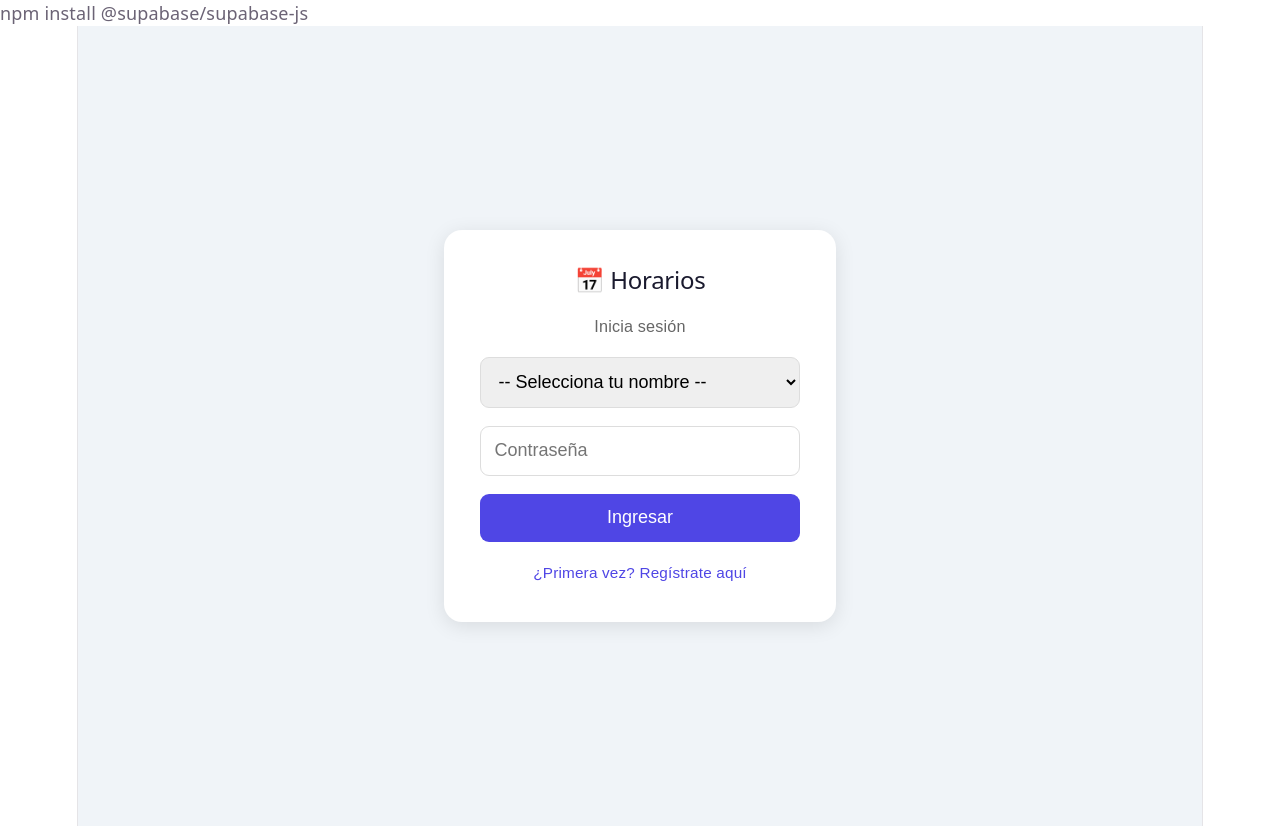
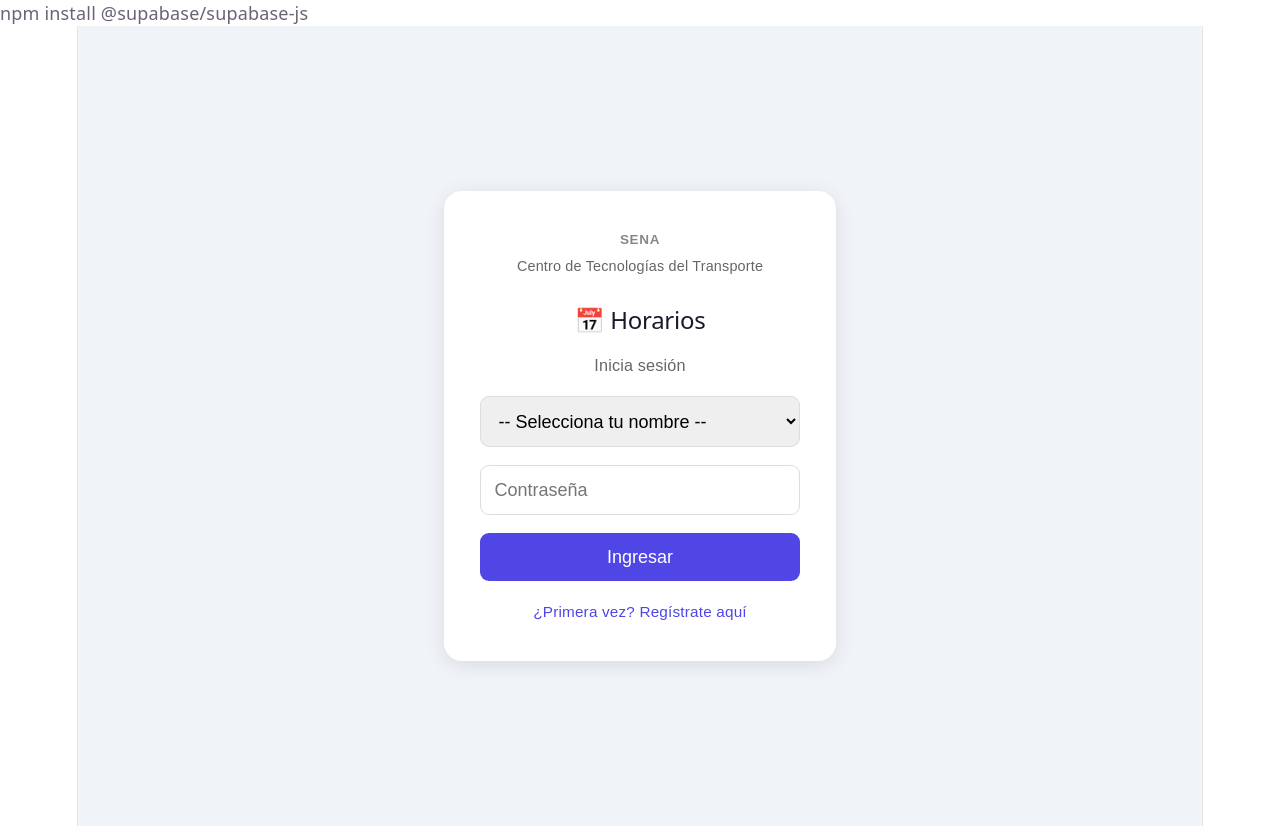
Before and after one commit to carlosariza9604/horariosctt, a React (Vite) app: page / in a window 1280 px wide. Built offline with nearby package versions, Linux system fonts and the light colour scheme.

Commit message:
fix imagen horario y logo sena

```diff
--- a/src/App.tsx
+++ b/src/App.tsx
@@ -101,7 +101,7 @@ function PaginaPDF({ pdfUrl, pagina }: { pdfUrl: string, pagina: number }) {
       </div>
       <div style={{ overflowX: 'auto', width: '100%' }}>
         <img
-          src={imagenUrl}
+          src="/sena.png"
           alt="Horario"
           style={{
             width: `${zoom * 100}%`,
@@ -303,8 +303,17 @@ export default function App() {
   if (!session) return (
     <div style={s.center}>
       <div style={s.card}>
-        <h2 style={s.titulo}>📅 Horarios</h2>
-        <p style={s.subtitulo}>{modo === 'login' ? 'Inicia sesión' : 'Regístrate'}</p>
+       <div style={{ textAlign: 'center', marginBottom: '0.5rem' }}>
+        <p style={{ margin: 0, fontSize: '0.75rem', color: '#888', fontWeight: 'bold', textTransform: 'uppercase', letterSpacing: '0.05em' }}>
+           SENA
+             </p>
+              <p style={{ margin: 0, fontSize: '0.8rem', color: '#666' }}>
+                 Centro de Tecnologías del Transporte
+  </p>
+</div>
+<h2 style={s.titulo}>📅 Horarios</h2>
+<p style={s.subtitulo}>{modo === 'login' ? 'Inicia sesión' : 'Regístrate'}</p>
+
         <select style={s.input} value={nombre} onChange={e => setNombre(e.target.value)}>
           <option value="">-- Selecciona tu nombre --</option>
           {NOMBRES.map(n => <option key={n} value={n}>{n}</option>)}
```
